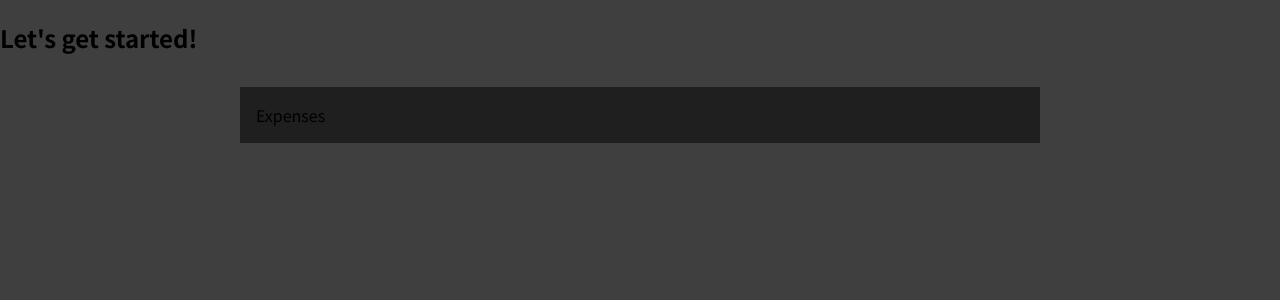
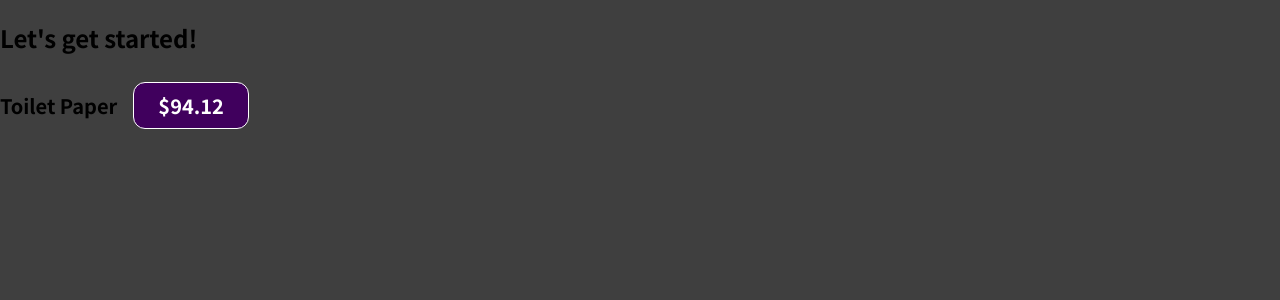
Before and after one commit to mdraselmiah95/React-Complete-Guide, a React (Create React App) app in the folder react-basics-working-with-components/code/first-app/: page / in a window 1280 px wide. Shown: the top 300 px of the page. Built offline with nearby package versions, Linux system fonts and the light colour scheme.

Commit message:
new code added

```diff
--- a/react-basics-working-with-components/code/first-app/src/components/Expenses/ExpenseItem.js
+++ b/react-basics-working-with-components/code/first-app/src/components/Expenses/ExpenseItem.js
@@ -1,7 +1,18 @@
 import React from "react";
+import Card from "../UI/Card";
+import "./ExpenseItem.css";
 
-const ExpenseItem = () => {
-  return <div>ExpenseItem</div>;
+const ExpenseItem = ({ expenses }) => {
+  const { title, amount, date } = expenses;
+  return (
+    <Card className="expense-item">
+      {/* <ExpenseDate date={props.date} /> */}
+      <div className="expense-item__description">
+        <h2>{title}</h2>
+        <div className="expense-item__price">${amount}</div>
+      </div>
+    </Card>
+  );
 };
 
 export default ExpenseItem;
--- a/react-basics-working-with-components/code/first-app/src/components/Expenses/Expenses.js
+++ b/react-basics-working-with-components/code/first-app/src/components/Expenses/Expenses.js
@@ -1,9 +1,16 @@
 import React from "react";
+import Card from "../UI/Card";
+import ExpenseItem from "./ExpenseItem";
 import "./Expenses.css";
 
 const Expenses = ({ expenses }) => {
-  const { title, amount, date } = expenses;
-  return <div className="expenses">Expenses</div>;
+  //   const { title, amount, date } = expenses;
+
+  return (
+    <Card className="expenses">
+      <ExpenseItem expenses={expenses[0]} />
+    </Card>
+  );
 };
 
 export default Expenses;
--- a/react-basics-working-with-components/code/first-app/src/components/UI/Card.js
+++ b/react-basics-working-with-components/code/first-app/src/components/UI/Card.js
@@ -1,7 +1,9 @@
 import React from "react";
+import "./Card.css";
 
-const Card = () => {
-  return <div>Card</div>;
+const Card = (props) => {
+  const classes = "card" + props.className;
+  return <div className={classes}>{props.children}</div>;
 };
 
 export default Card;
```
